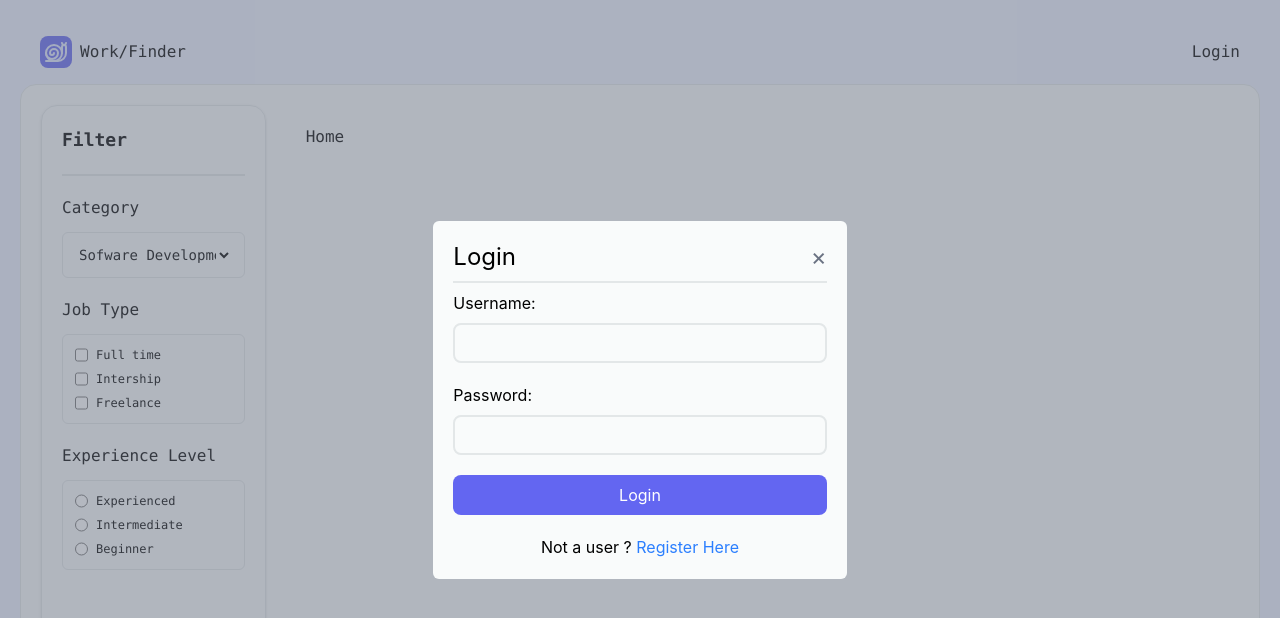
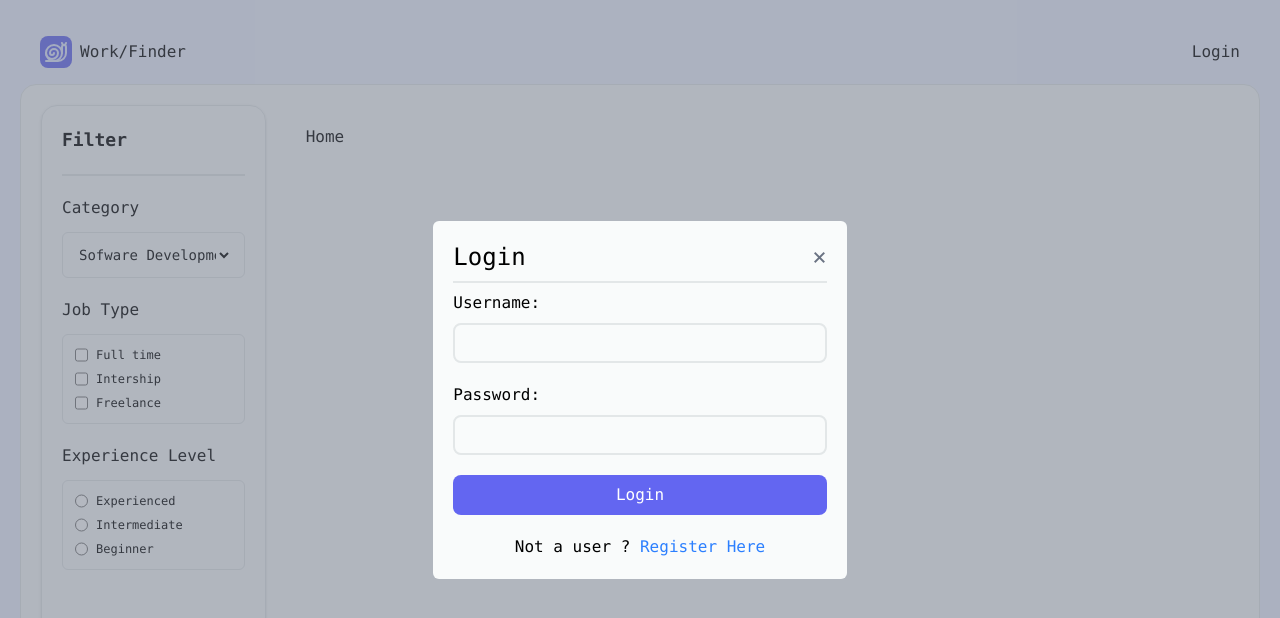
Before and after one commit to Hemanth1310/WorkFinder-MERN, a React (Vite) app in the folder frontend/: page / in a window 1280 px wide. Both pictures are taken after a click on the button "Login". Shown: the top 618 px of the page. Built offline with nearby package versions, Linux system fonts and the light colour scheme.

Commit message:
frontend-modal

```diff
--- a/frontend/src/components/layouts/Model.tsx
+++ b/frontend/src/components/layouts/Model.tsx
@@ -15,7 +15,7 @@ const Model = ({isOpen,onClose,title,children}: Props) => {
 
     const modalRoot  = document.getElementById('modal-root')
     const modalContent = (
-    <div className='fixed bg-gray-500/50 inset-0 flex items-center justify-center z-100 p-5' onClick={onClose}>
+    <div className='fixed bg-gray-500/50 inset-0 flex items-center justify-center z-100 p-5 font-mono' onClick={onClose}>
         <div className='bg-mist-50 p-5 rounded-md min-w-1/3 flex flex-col items-center gap-2' onClick={(e)=>e.stopPropagation()}>
             <div className='w-full flex items-center justify-between '>
                  <p className='text-2xl'>{title}</p>
```
